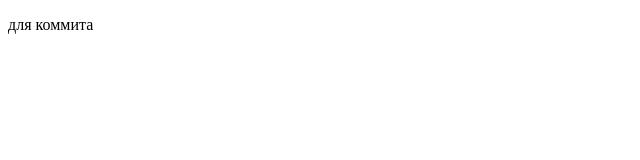
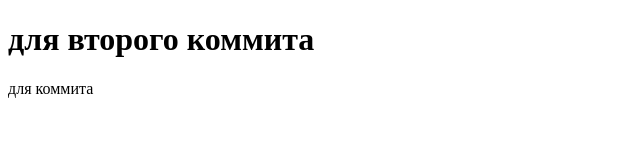
Before and after one commit to Crestok/First-project, a plain HTML site: page index.html in a window 1280 px wide. Shown: the whole page, without its empty margins (0-640 px from the left). Drawn offline with Linux system fonts and the light colour scheme.

Commit message:
мой первый коммит 3

```diff
--- a/index.html
+++ b/index.html
@@ -6,10 +6,14 @@
    <title>Document</title>
 </head>
 <body>
+   <h1>
+      для второго коммита
+   </h1>
    <div>
       <p>
          для коммита
       </p>
+
    </div>
 
 </body>
```
